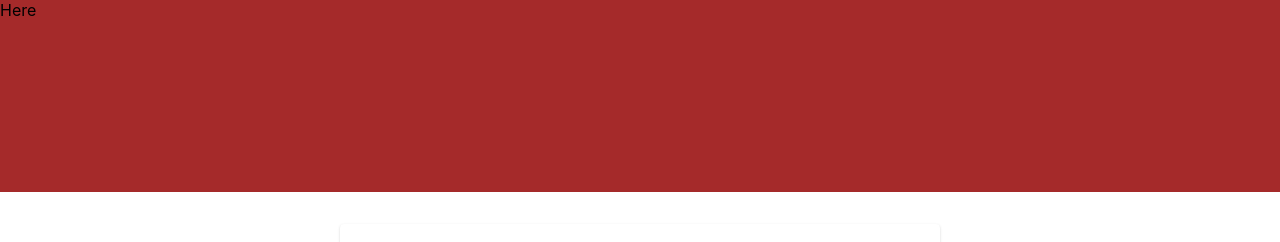
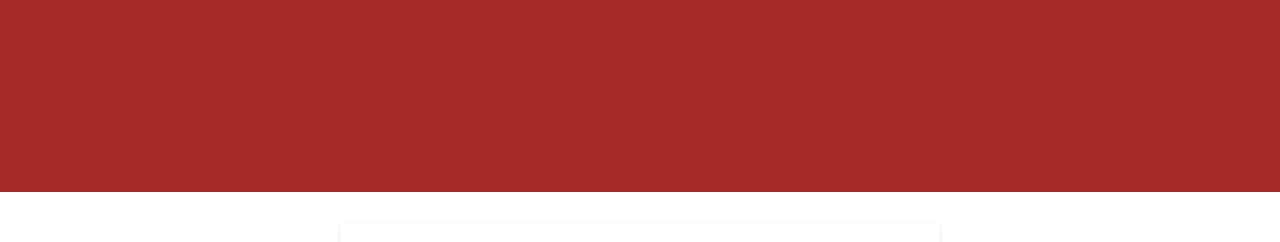
Before and after one commit to Dentismo/t-3, a React (Create React App) app in the folder client/: page /clinicPage/1 in a window 1280 px wide. Shown: the top 242 px of the page. Built offline with nearby package versions, Linux system fonts and the light colour scheme.

Commit message:
#5 Add web icon and polish frontend component

```diff
--- a/client/public/index.html
+++ b/client/public/index.html
@@ -2,7 +2,7 @@
 <html lang="en">
   <head>
     <meta charset="utf-8" />
-    <link rel="icon" href="%PUBLIC_URL%/favicon.ico" />
+    <link rel="icon" href="%PUBLIC_URL%/tooth.png" />
     <meta name="viewport" content="width=device-width, initial-scale=1" />
     <meta name="theme-color" content="#000000" />
     <meta
--- a/client/src/pages/ClinicPage.tsx
+++ b/client/src/pages/ClinicPage.tsx
@@ -41,7 +41,6 @@ function ClinicPage() {
     borderRadius: '4px',
     display: 'flex',
     flexDirection: 'column'
-    //border: '0.1px solid #d1d0cd'
   })
 
   return (
@@ -52,9 +51,7 @@ function ClinicPage() {
           backgroundColor: 'brown',
           width: '100vw'
         }}
-      >
-        Here
-      </div>
+      ></div>
       <div style={{ padding: '2rem', width: '80%' }}>
         <CardMapContainer>
           <Card
```
Also changed, not shown: client/public/tooth.png (added).
